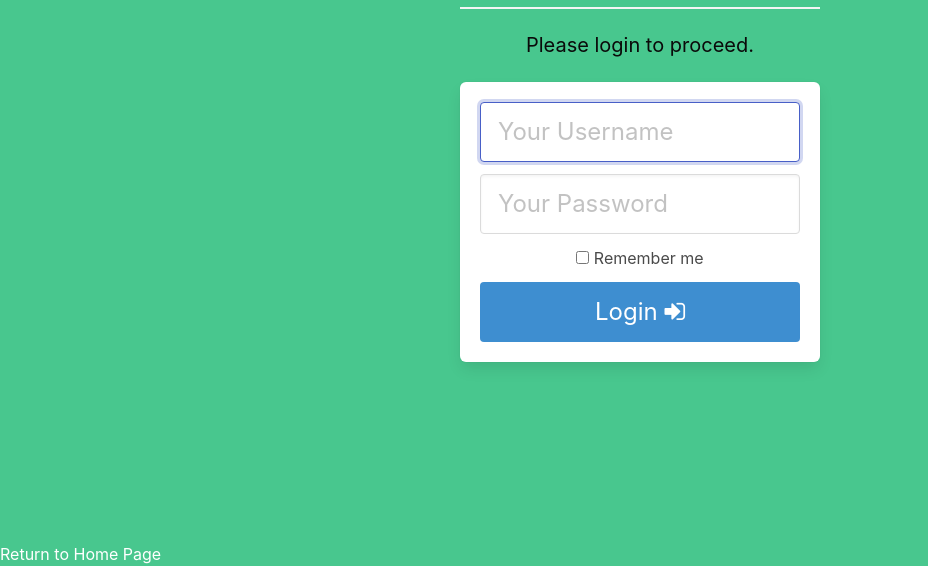
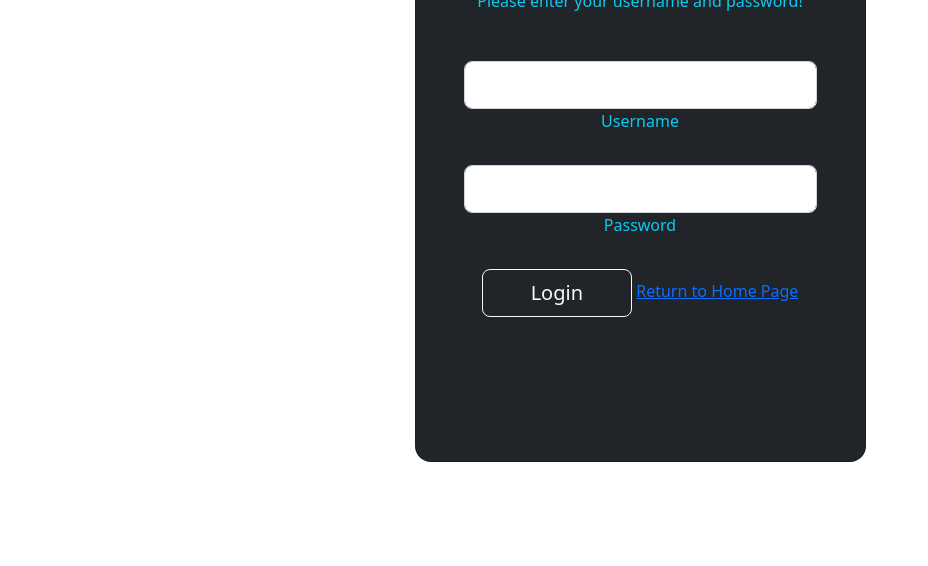
Before and after one commit to scottvance132/Scott-Mark-Project-1, a plain HTML site: page frontend/login.html in a window 1280 px wide. Shown: the part 234-800 px from the top of the page, without its empty margins (0-928 px from the left). Drawn offline with nearby package versions, Linux system fonts and the light colour scheme.

Commit message:
update login and user pages

```diff
--- a/frontend/login.html
+++ b/frontend/login.html
@@ -6,53 +6,49 @@
     <meta http-equiv="X-UA-Compatible" content="IE=edge">
     <meta name="viewport" content="width=device-width, initial-scale=1">
     <title>SV & MP P1 Login</title>
-    <link rel="stylesheet" href="https://maxcdn.bootstrapcdn.com/font-awesome/4.7.0/css/font-awesome.min.css">
-    <!-- <link href="https://fonts.googleapis.com/css?family=Open+Sans:300,400,700" rel="stylesheet"> -->
-    <link href="https://fonts.googleapis.com/css?family=Questrial&display=swap" rel="stylesheet">
-    <!-- Bulma Version 0.9.0-->
-    <link rel="stylesheet" href="https://unpkg.com/bulma@0.9.0/css/bulma.min.css" />
+    <link href="https://cdn.jsdelivr.net/npm/bootstrap@5.2.0-beta1/dist/css/bootstrap.min.css" rel="stylesheet" integrity="sha384-0evHe/X+R7YkIZDRvuzKMRqM+OrBnVFBL6DOitfPri4tjfHxaWutUpFmBp4vmVor" crossorigin="anonymous">
 
     <script defer src="./login.js"></script>
 </head>
 
-<body>
-    <section class="hero is-success is-fullheight">
-        <div class="hero-body">
-            <div class="container has-text-centered">
-                <div class="column is-4 is-offset-4">
-                    <h3 class="title has-text-black">Login</h3>
-                    <hr class="login-hr">
-                    <p class="subtitle has-text-black">Please login to proceed.</p>
-                    <div class="box">
-                        <form>
-                            <div class="field">
-                                <div class="control">
-                                    <input class="input is-large" type="username" placeholder="Your Username" autofocus="" id="username-input"/>
-                                </div>
+<section class="vh-100 gradient-custom">
+    <div class="container py-5 h-100">
+      <div class="row d-flex justify-content-center align-items-center h-100">
+        <div class="col-12 col-md-8 col-lg-6 col-xl-5">
+          <div class="card bg-dark text-info" style="border-radius: 1rem;">
+            <div class="card-body p-5 text-center">
+
+              <div class="mb-md-5 mt-md-4 pb-5">
+                <form action="">
+
+                <h2 class="fw-bold mb-2 text-uppercase">Login</h2>
+                <p class="text-info-50 mb-5">Please enter your username and password!</p>
+
+                <div class="form-outline form-white mb-4">
+                  <input type="email" id="username-input" class="form-control form-control-lg"/>
+                  <label class="form-label" for="typeEmailX">Username</label>
                 </div>
 
-                            <div class="field">
-                                <div class="control">
-                                    <input id="password-input" class="input is-large" type="password" placeholder="Your Password"/>
+                <div class="form-outline form-white mb-4">
+                  <input type="password" id="password-input" class="form-control form-control-lg"/>
+                  <label class="form-label" for="typePasswordX">Password</label>
                 </div>
+
+
+
+                <button class="btn btn-outline-light btn-lg px-5" type="submit" id="login-button">Login</button>
+                <a href="./index.html">Return to Home Page</a>
+            </form>
+
+
+
               </div>
-                            <div class="field">
-                                <label class="checkbox">
-                  <input type="checkbox">
-                  Remember me
-                </label>
-                            </div>
-                            <button class="button is-block is-info is-large is-fullwidth" id="login-button">Login <i class="fa fa-sign-in" aria-hidden="true"></i></button>
-                        </form>
+
             </div>
           </div>
         </div>
       </div>
-        <div>
-            <a href="/index.html">Return to Home Page</a>
     </div>
   </section>
 
-</body>
-
 </html>
--- a/frontend/login.js
+++ b/frontend/login.js
@@ -4,7 +4,7 @@ let loginButton = document.getElementById('login-button');
 
 loginButton.addEventListener('click', async (e) => {
     e.preventDefault()
-    console.log('credentials', usernameInput.value, passwordInput.value)
+    // console.log('credentials', usernameInput.value, passwordInput.value)
     let res = await fetch('http://127.0.0.1:8080/login', {
         'credentials': 'include',
         'method': 'POST',
```
Also changed, not shown: frontend/user.html (+12 -12 lines), 16 other files. Lines whose indentation alone changed are shown as unchanged.
